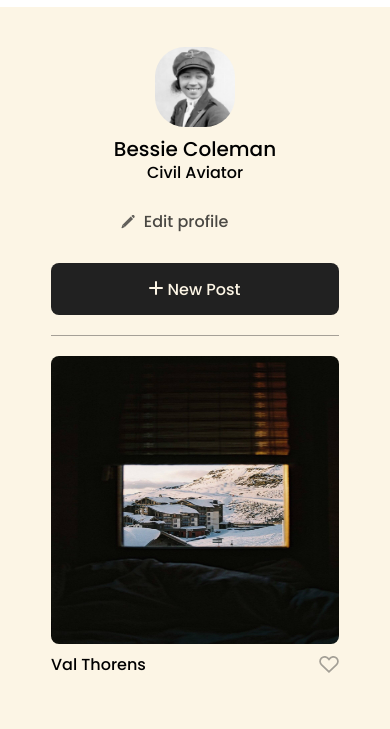
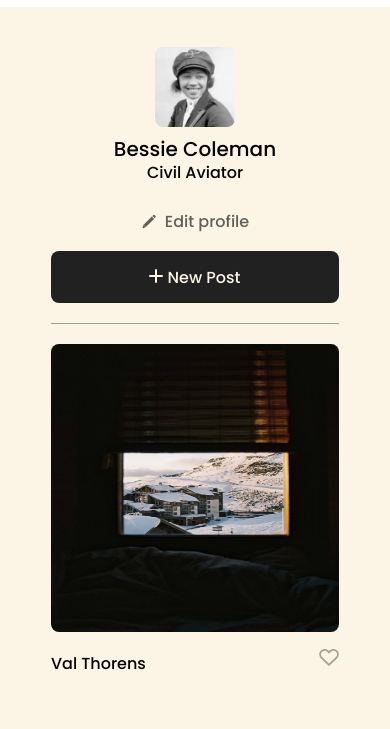
Before and after one commit to Taedoe7/se_project_spots, a plain HTML site: page index.html in a window 390 px wide. Shown: the part 39-768 px from the top of the page. Drawn offline with Linux system fonts and the light colour scheme.

Commit message:
project updates # 2

```diff
--- a/blocks/card.css
+++ b/blocks/card.css
@@ -8,8 +8,6 @@
   display: flex;
   align-items: center;
   justify-content: space-between;
-  gap: 20px;
-  overflow: hidden;
 }
 
 .card__image {
@@ -27,7 +25,7 @@
   white-space: nowrap;
   overflow: hidden;
   max-width: 420px;
-  margin: 0;
+  margin: 12px 0 0;
 }
 
 .card__like-button {
@@ -65,7 +63,6 @@
   }
 
   .card__like-button {
-    width: 20px;
     height: 18px;
   }
 }
--- a/blocks/cards.css
+++ b/blocks/cards.css
@@ -12,5 +12,7 @@
 @media screen and (max-width: 627px) {
   .cards__list {
     grid-template-columns: repeat(auto-fit, 288px);
+    display: grid;
+    gap: 20px;
   }
 }
--- a/blocks/footer.css
+++ b/blocks/footer.css
@@ -10,7 +10,6 @@
 .footer__copyright {
   margin: 0;
   color: #212121;
-  height: 16px;
   font-size: 16px;
   font-weight: 400;
   line-height: 1;
--- a/blocks/profile.css
+++ b/blocks/profile.css
@@ -59,6 +59,7 @@
   margin-top: auto;
   border: none;
   background-color: transparent;
+  color: #212121;
   margin-right: auto;
   font-size: 16px;
   line-height: 1;
@@ -77,7 +78,7 @@
 
 .profile__avatar {
   margin-right: 20px;
-  border-radius: 30px;
+  border-radius: 8px;
   height: 190px;
   width: 190px;
 }
@@ -87,6 +88,7 @@
     flex-direction: column;
     max-width: 288px;
     align-items: center;
+    justify-content: center;
     text-align: center;
     padding-top: 20px;
   }
@@ -97,12 +99,19 @@
   }
 
   .profile__column {
-    margin: 0 0 32px;
+    margin: 0 0 20px;
   }
 
   .profile__add-button {
     width: 100%;
     border: none;
+  }
+
+  .profile__edit-button {
+    margin: 0;
+    display: flex;
+    justify-content: center;
+    align-items: center;
   }
 
   .profile__avatar {
```
